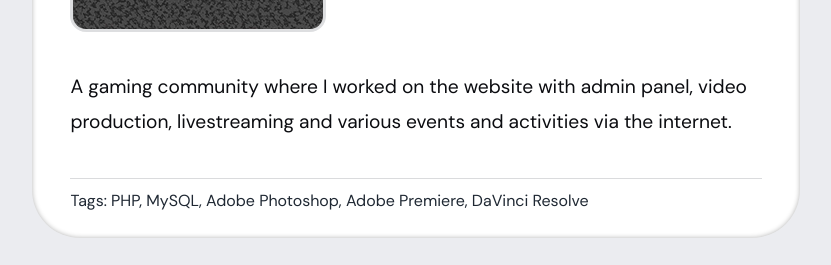
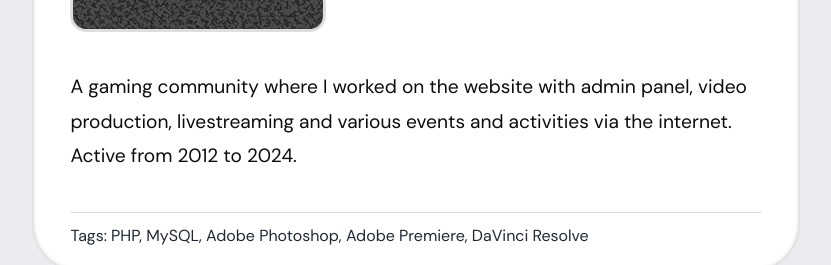
Before and after one commit to mikkisguy/portfolio-page, a React (Vite) app: page / in a window 1280 px wide. Shown: the part 4389-4654 px from the top of the page, without its empty margins (224-1055 px from the left). Built offline with nearby package versions, Linux system fonts and the light colour scheme; a web font is replaced by a local one.

Commit message:
Added active years

```diff
--- a/src/shared/translations/en.ts
+++ b/src/shared/translations/en.ts
@@ -39,7 +39,7 @@ const english: TranslationResource = {
     {
       title: "Peliruukku",
       description:
-        "A gaming community where I worked on the website with admin panel, video production, livestreaming and various events and activities via the internet.",
+        "A gaming community where I worked on the website with admin panel, video production, livestreaming and various events and activities via the internet. Active from 2012 to 2024.",
     },
     {
       title: "Discord community stats",
--- a/src/shared/translations/fi.ts
+++ b/src/shared/translations/fi.ts
@@ -39,7 +39,7 @@ const finnish: TranslationResource = {
     {
       title: "Peliruukku",
       description:
-        "Peliyhteisö johon liittyi tekemäni nettisivut hallintoineen, videotuotanto sekä netin välityksellä erilaiset tapahtumat ja aktiviteetit.",
+        "Peliyhteisö johon liittyi tekemäni nettisivut hallintoineen, videotuotanto sekä netin välityksellä erilaiset tapahtumat ja aktiviteetit. Toiminnassa 2012-2024.",
     },
     {
       title: "Discord-yhteisön tilastot",
```
